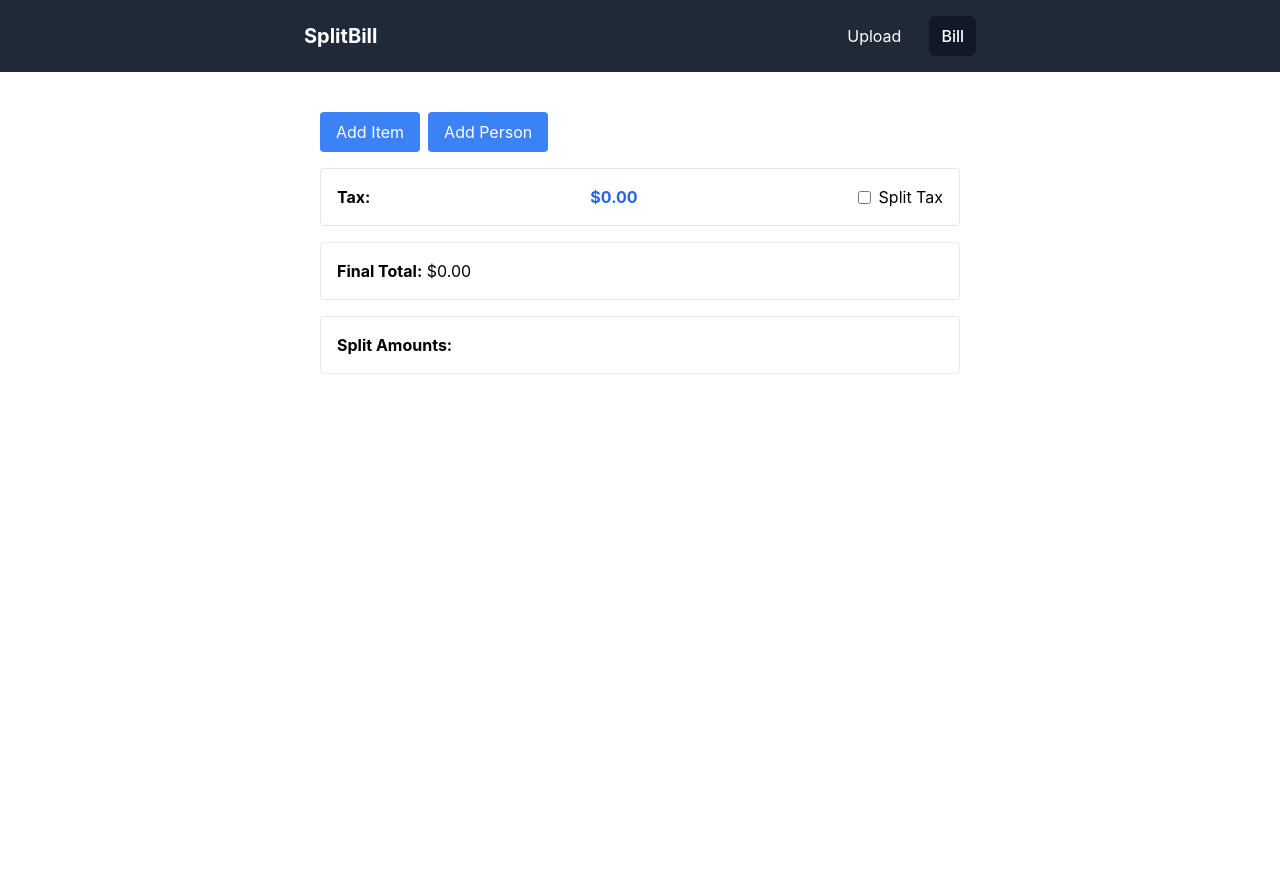
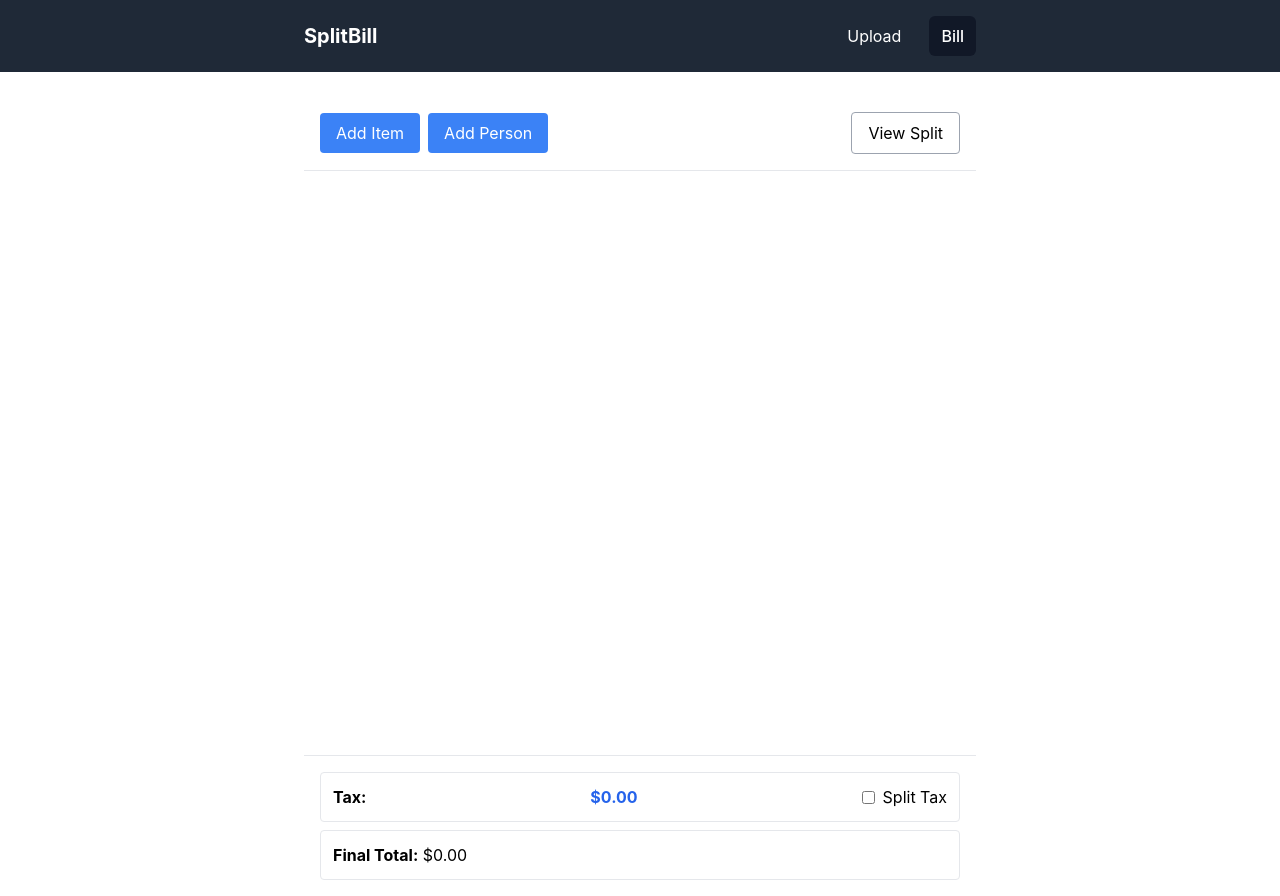
Before and after one commit to aknlite48/Split-Bill, a React (Create React App) app in the folder walmart-bill-frontend/: page /upload in a window 1280 px wide. Both pictures are taken after a click on the button "Empty Bill". Before the commit the page ends 800 px from the top, so only its background shows below. Built offline with nearby package versions, Linux system fonts and the light colour scheme.

Commit message:
making float buttons to stay in place but reduced UI functionality

```diff
--- a/walmart-bill-frontend/src/App.js
+++ b/walmart-bill-frontend/src/App.js
@@ -381,13 +381,26 @@ export default function App() {
   };
 
   const Bill_Page = () => {
+    const [showSplitDialog, setShowSplitDialog] = useState(false);
+
     return (
-      <div className="p-4 max-w-2xl mx-auto">
-        <div>
+      <div className="flex flex-col h-[100vh] max-w-2xl mx-auto overflow-hidden">
+        {/* Fixed header with buttons */}
+        <div className="p-4 border-b bg-white flex justify-between items-center">
           <div className="flex space-x-2">
             <Button onClick={handleAddItem}>Add Item</Button>
             <Button onClick={handleAddPerson}>Add Person</Button>
           </div>
+          <Button
+            onClick={() => setShowSplitDialog(true)}
+            variant="outline"
+          >
+            View Split
+          </Button>
+        </div>
+
+        {/* Scrollable items section - takes available space between header and footer */}
+        <div className="flex-1 overflow-y-auto p-4 pb-2">
           {items.map((item, index) => (
             <Card key={index} className="p-2 mb-2 relative flex flex-col">
               <CardContent>
@@ -463,8 +476,11 @@ export default function App() {
               </CardContent>
             </Card>
           ))}
+        </div>
 
-          <div className="mt-4 p-4 border rounded flex justify-between items-center">
+        {/* Fixed footer with tax and total - always visible */}
+        <div className="p-4 border-t bg-white sticky bottom-0 z-10">
+          <div className="mb-2 p-3 border rounded flex justify-between items-center">
             <div>
               <p>
                 <strong>Tax:</strong>
@@ -501,21 +517,45 @@ export default function App() {
             </div>
           </div>
 
-          <div className="mt-4 p-4 border rounded">
+          <div className="p-3 border rounded">
             <p>
               <strong>Final Total:</strong> ${calculatedTotal.toFixed(2)}
             </p>
           </div>
+        </div>
 
-          <div className="mt-4 p-4 border rounded">
-            <h3 className="font-bold">Split Amounts:</h3>
-            {calculateSplit().map((person) => (
-              <p key={person.name}>
-                {person.name}: ${person.amount.toFixed(2)}
-              </p>
-            ))}
+        {/* Split Details Dialog */}
+        {showSplitDialog && (
+          <div className="fixed inset-0 bg-black bg-opacity-50 flex items-center justify-center p-4 z-50">
+            <div className="bg-white rounded-lg p-6 w-full max-w-md">
+              <div className="flex justify-between items-center mb-4">
+                <h3 className="text-xl font-bold">Split Details</h3>
+                <button
+                  onClick={() => setShowSplitDialog(false)}
+                  className="p-1 hover:bg-gray-100 rounded-full"
+                >
+                  <svg xmlns="http://www.w3.org/2000/svg" width="24" height="24" viewBox="0 0 24 24" fill="none" stroke="currentColor" strokeWidth="2" strokeLinecap="round" strokeLinejoin="round">
+                    <line x1="18" y1="6" x2="6" y2="18"></line>
+                    <line x1="6" y1="6" x2="18" y2="18"></line>
+                  </svg>
+                </button>
+              </div>
+              <div className="max-h-96 overflow-y-auto">
+                {calculateSplit().map((person) => (
+                  <div key={person.name} className="py-2 border-b last:border-b-0 flex justify-between">
+                    <span className="font-medium">{person.name}</span>
+                    <span className="font-bold">${person.amount.toFixed(2)}</span>
+                  </div>
+                ))}
+              </div>
+              <div className="mt-6 flex justify-end">
+                <Button onClick={() => setShowSplitDialog(false)}>
+                  Close
+                </Button>
+              </div>
+            </div>
           </div>
-        </div>
+        )}
       </div>
     );
   };
```
